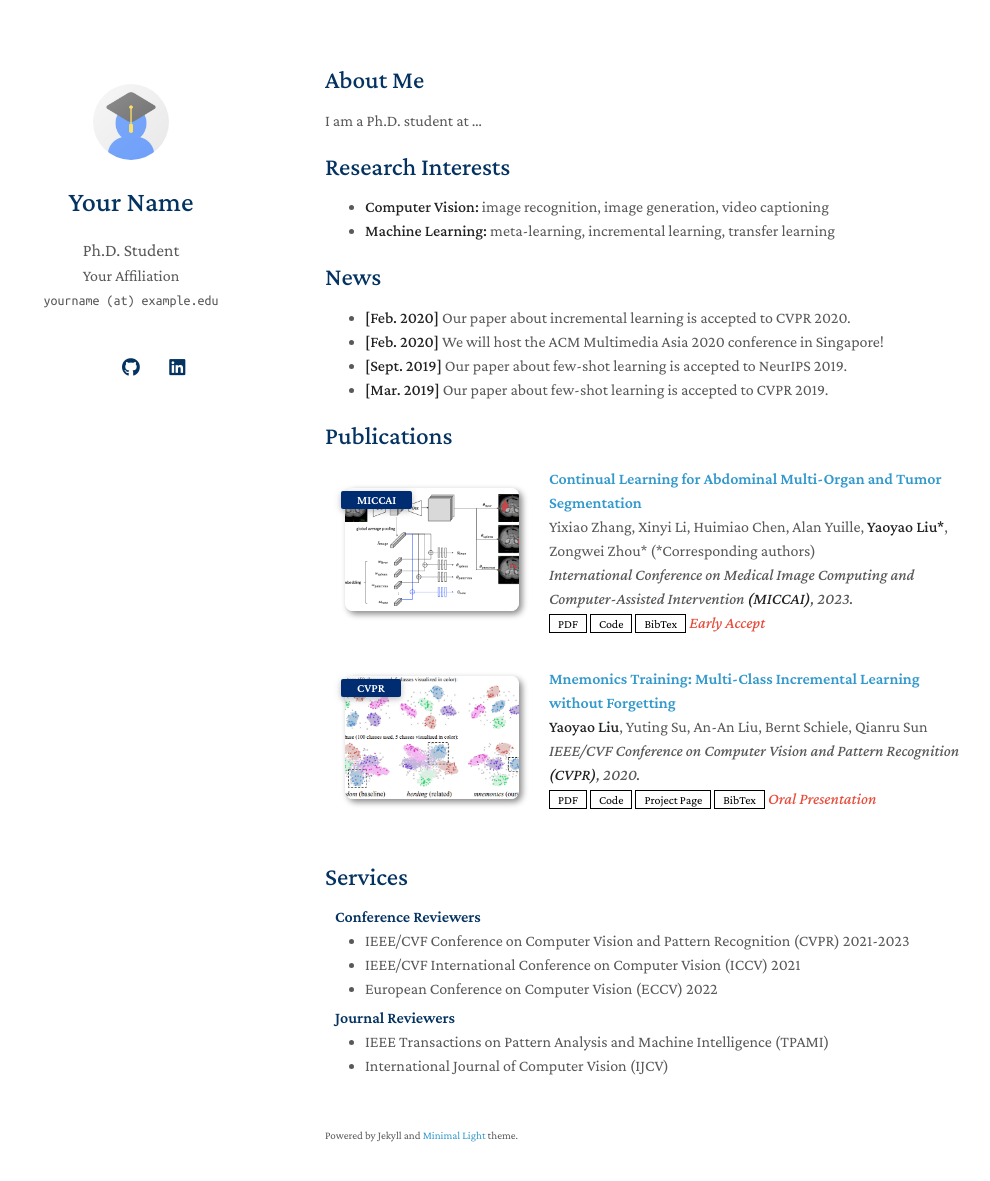
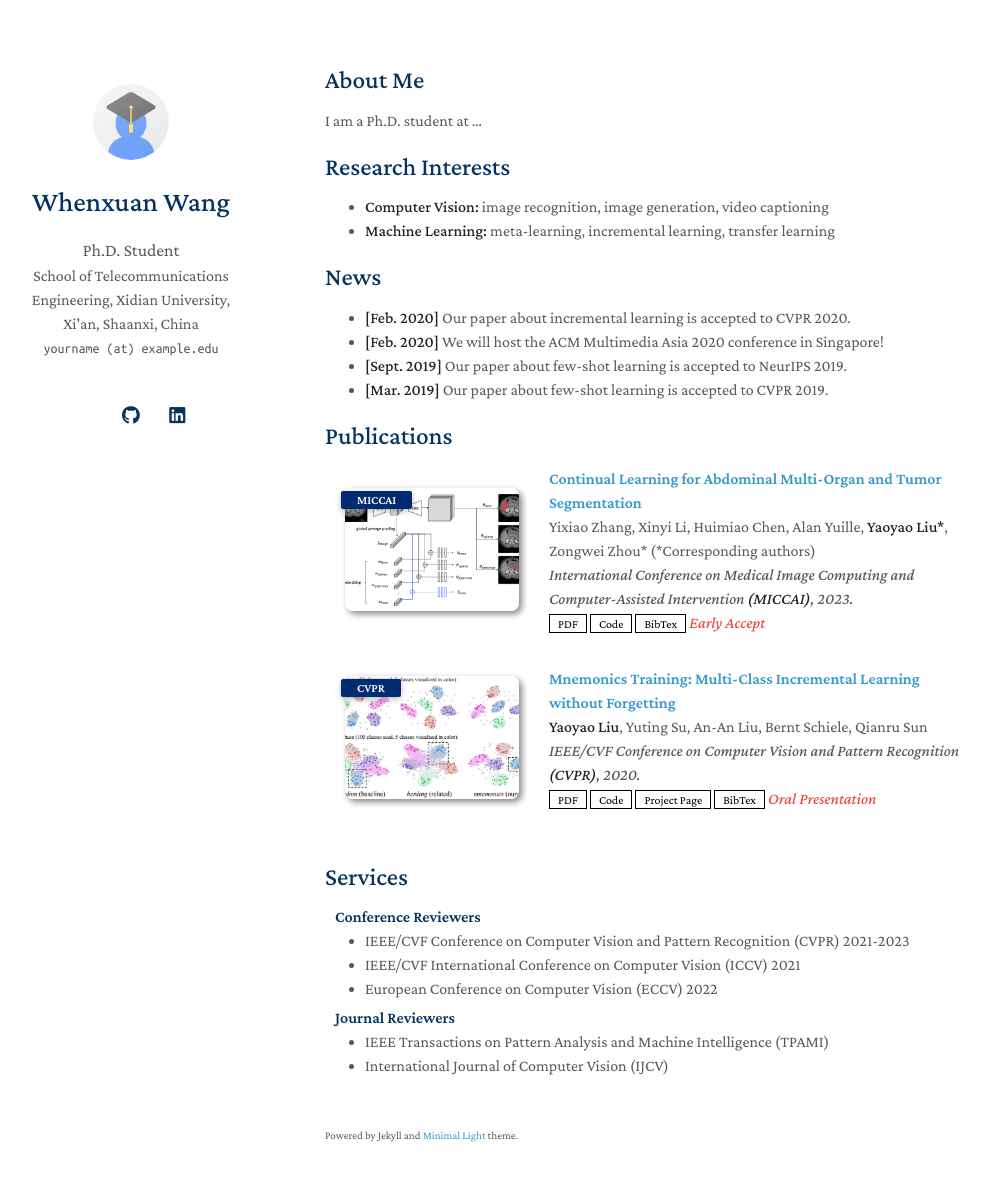
Before and after one commit to wwhenxuan/wwhenxuan.github.io, a Jekyll site: the page built from index.md, in a window 1280 px wide and 1216 px high. Shown: the top 1181 px of the window, without its empty margins (145-1135 px from the left). Built offline with Jekyll 4.4.1, drawn with Linux system fonts in a browser that asks for light colours; a style sheet for code colours, icons or effects is not loaded; our own code applies the rules of GitHub Pages for plain Markdown files.

Commit message:
init name

```diff
--- a/_config.yml
+++ b/_config.yml
@@ -1,7 +1,8 @@
 # Basic Information
-title: Your Name
+title: Whenxuan Wang
 position: Ph.D. Student
-affiliation: Your Affiliation
+affiliation: School of Telecommunications Engineering, Xidian University, Xi'an, Shaanxi, China
+address: 2 South Taibai Road, Xi'an, Shaanxi, China
 email: yourname (at) example.edu
 
 # Search Engine Optimization (SEO)
```
